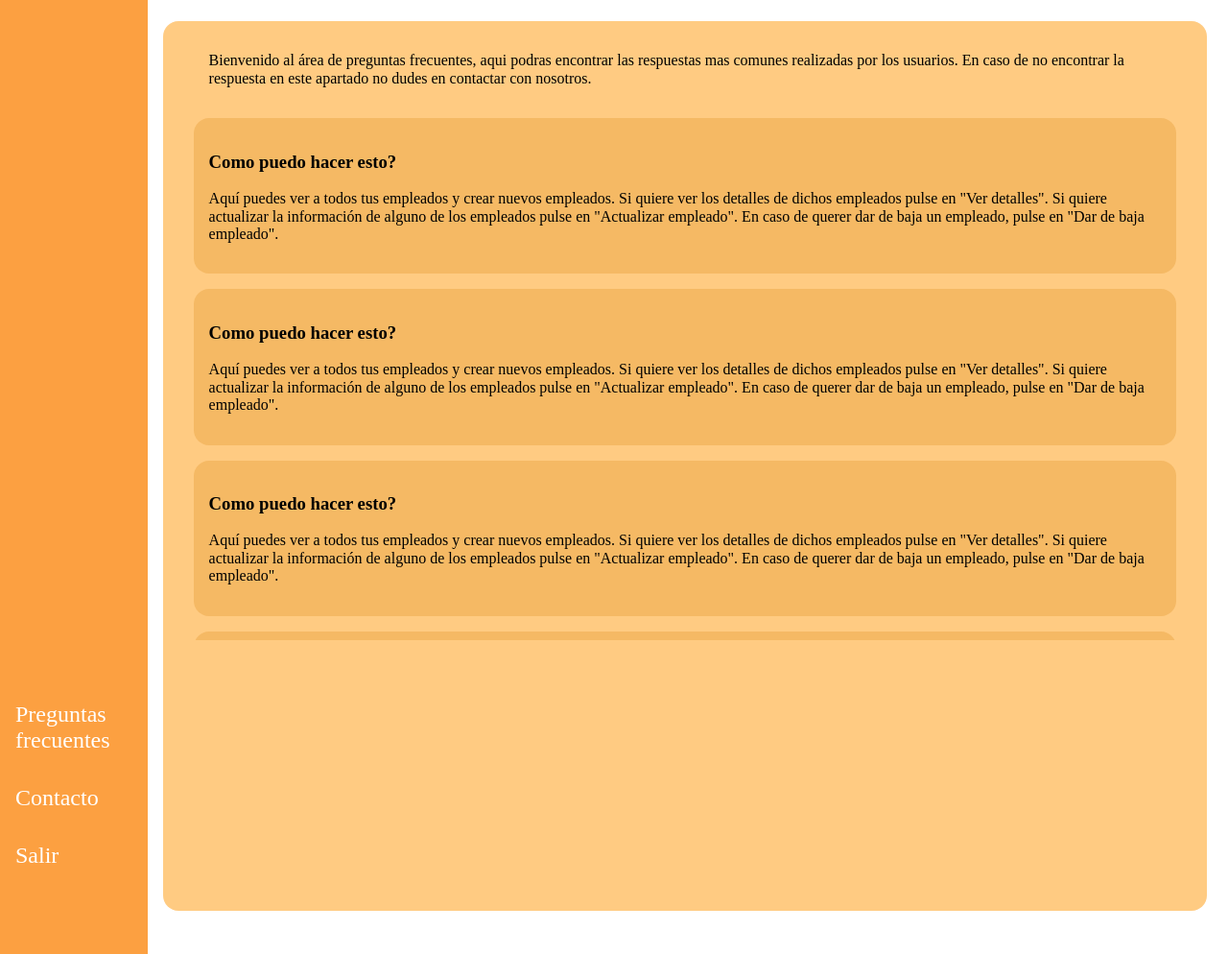
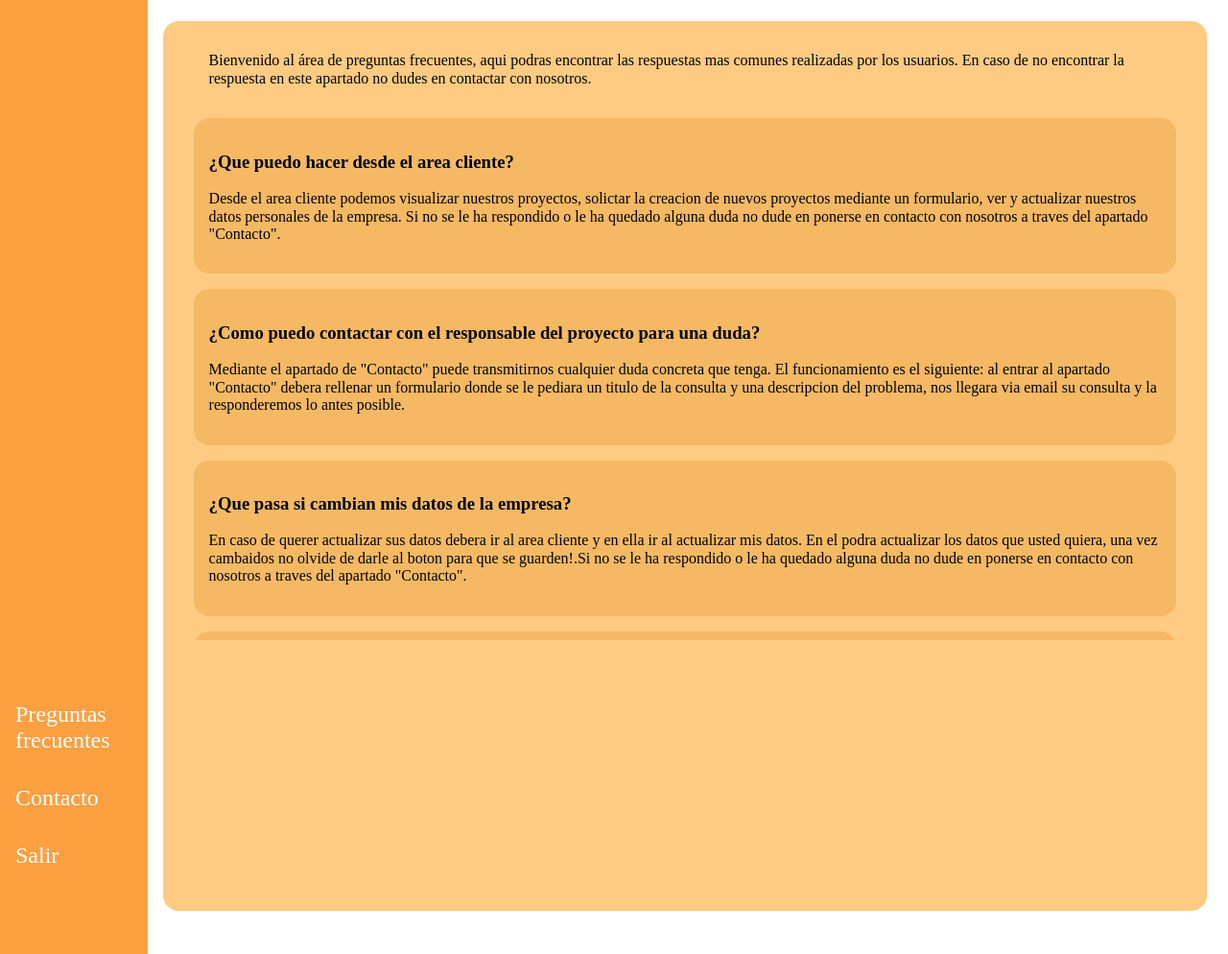
Before and after one commit to Elizondo99/Proyecto_deustoGes, a Django app: page /appDeustoGes/clientes/1/preguntas_frecuentes in a window 1280 px wide. Shown: the part 275-1269 px from the top of the page at 96% size. Run offline with Django 5.2, Linux system fonts and the light colour scheme; data comes from the database, SQL or seed files in the repository.

Commit message:
cambio en PF pequeño

```diff
--- a/deustoGes/templates/appDeustoGes/preguntas_frecuentes.html
+++ b/deustoGes/templates/appDeustoGes/preguntas_frecuentes.html
@@ -31,28 +31,32 @@
 
     <div class="responsable-overflow">
         <div class="contenido_interno">
-            <h3>Como puedo hacer esto?</h3>
-            <p>Aquí puedes ver a todos tus empleados y crear nuevos empleados. Si quiere ver los detalles de dichos
-            empleados pulse en "Ver detalles". Si quiere actualizar la información de alguno de los empleados pulse
-            en "Actualizar empleado". En caso de querer dar de baja un empleado, pulse en "Dar de baja empleado".</p>
+            <h3>¿Que puedo hacer desde el area cliente?</h3>
+            <p>Desde el area cliente podemos visualizar nuestros proyectos, solictar la creacion de nuevos
+                proyectos mediante un formulario, ver y actualizar nuestros datos personales de la empresa.
+                Si no se le ha respondido o le ha quedado alguna duda no dude en ponerse en contacto con nosotros
+                a traves del apartado "Contacto".</p>
         </div>
         <div class="contenido_interno">
-            <h3>Como puedo hacer esto?</h3>
-            <p>Aquí puedes ver a todos tus empleados y crear nuevos empleados. Si quiere ver los detalles de dichos
-            empleados pulse en "Ver detalles". Si quiere actualizar la información de alguno de los empleados pulse
-            en "Actualizar empleado". En caso de querer dar de baja un empleado, pulse en "Dar de baja empleado".</p>
+            <h3>¿Como puedo contactar con el responsable del proyecto para una duda?</h3>
+            <p>Mediante el apartado de "Contacto" puede transmitirnos cualquier duda concreta que tenga. El funcionamiento
+            es el siguiente: al entrar al apartado "Contacto" debera rellenar un formulario donde se le pediara un
+            titulo de la consulta y una descripcion del problema, nos llegara via email su consulta y
+                la responderemos lo antes posible.</p>
         </div>
         <div class="contenido_interno">
-            <h3>Como puedo hacer esto?</h3>
-            <p>Aquí puedes ver a todos tus empleados y crear nuevos empleados. Si quiere ver los detalles de dichos
-            empleados pulse en "Ver detalles". Si quiere actualizar la información de alguno de los empleados pulse
-            en "Actualizar empleado". En caso de querer dar de baja un empleado, pulse en "Dar de baja empleado".</p>
+            <h3>¿Que pasa si cambian mis datos de la empresa?</h3>
+            <p>En caso de querer actualizar sus datos debera ir al area cliente y en ella ir al actualizar mis datos. En
+                el podra actualizar los datos que usted quiera, una vez cambaidos no olvide de darle al boton para que
+                se guarden!.Si no se le ha respondido o le ha quedado alguna duda no dude en ponerse en contacto con nosotros
+                a traves del apartado "Contacto".</p>
         </div>
         <div class="contenido_interno">
-            <h3>Como puedo hacer esto?</h3>
-            <p>Aquí puedes ver a todos tus empleados y crear nuevos empleados. Si quiere ver los detalles de dichos
-            empleados pulse en "Ver detalles". Si quiere actualizar la información de alguno de los empleados pulse
-            en "Actualizar empleado". En caso de querer dar de baja un empleado, pulse en "Dar de baja empleado".</p>
+            <h3>¿Que datos se exigen para crear un nuevo proyecto?</h3>
+            <p>Debera de rellenar el formulario de solicitud de nuevo proyecto donde se le pedira un titulo, una
+                descripcion y que se identifique en nombre de la empresa. Una vez solicitado nuestro equipo de empleados
+            se pondran en contacto.Si no se le ha respondido o le ha quedado alguna duda no dude en ponerse en contacto con nosotros
+                a traves del apartado "Contacto".</p>
         </div>
 
     </div>
```
